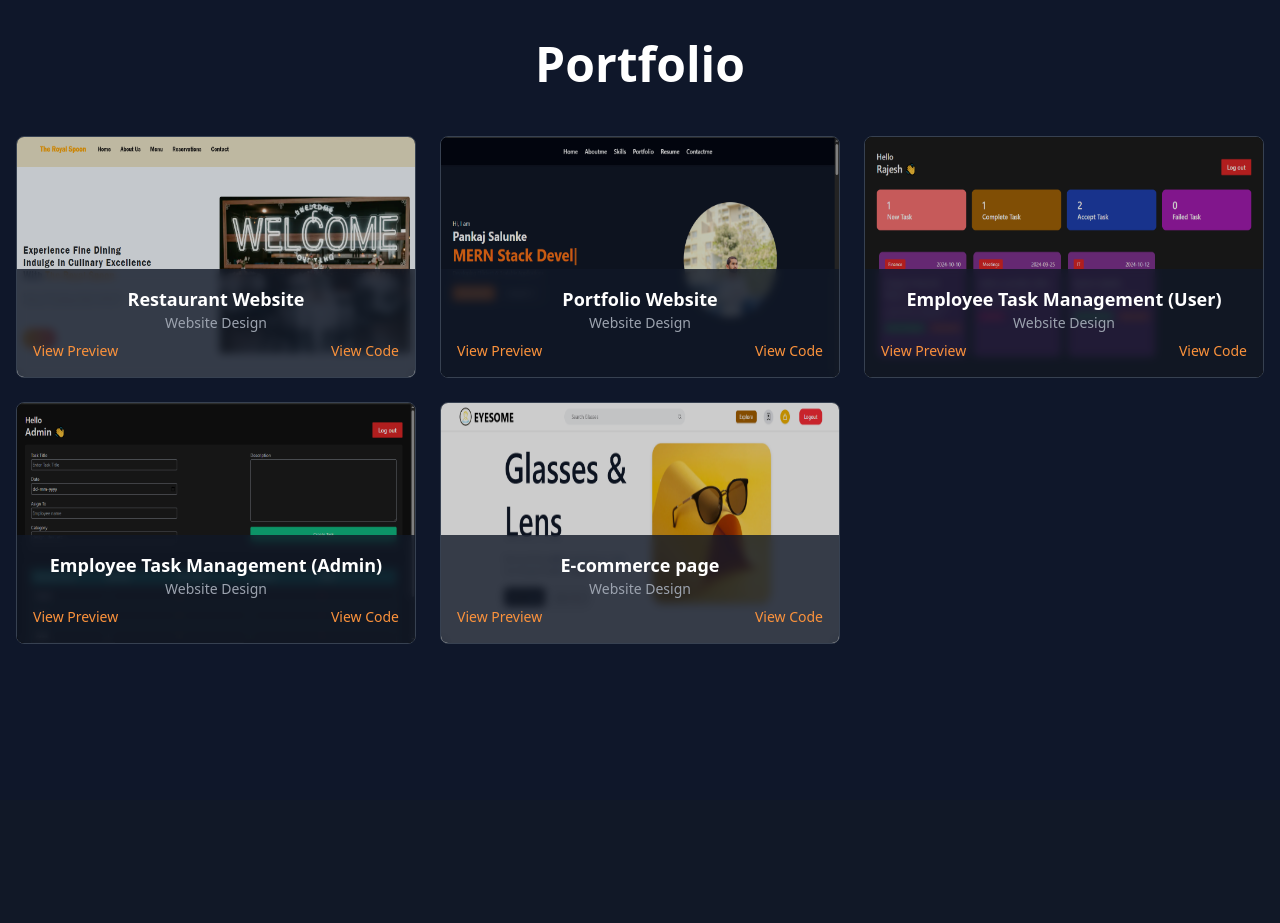
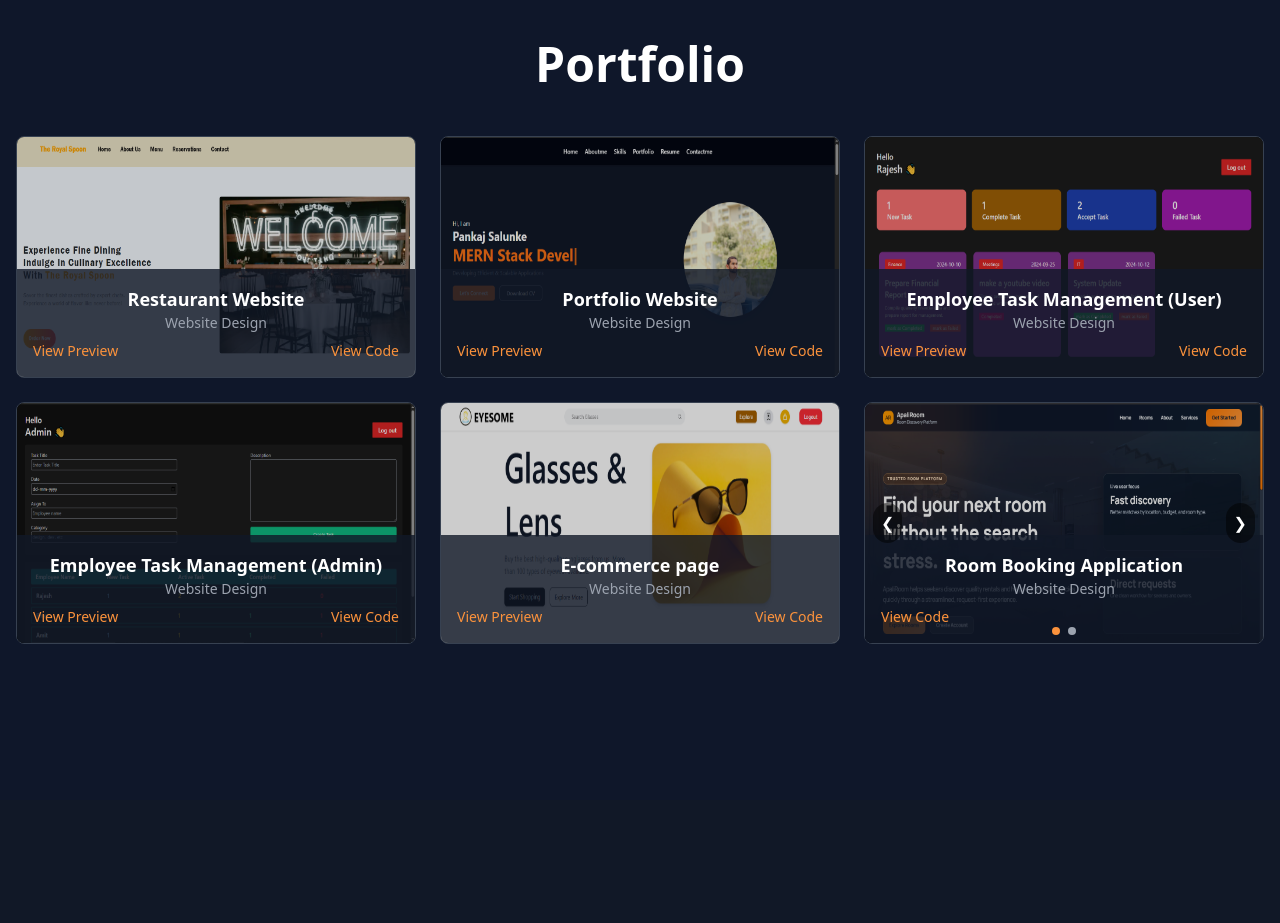
Before and after one commit to pankajsalunke/Portfolio, a React (Vite) app: page / in a window 1280 px wide. Shown: the part 2600-3523 px from the top of the page. Built offline with nearby package versions, Linux system fonts and the light colour scheme.

Commit message:
portfolio section updated

```diff
--- a/src/components/Footer.jsx
+++ b/src/components/Footer.jsx
@@ -12,7 +12,7 @@ const Footer = () => {
       <div className="max-w-6xl mx-auto text-center">
         <div className="flex justify-center space-x-6 text-xl mb-6">
           <a
-            href="https://www.instagram.com/pankajsalunke29/"
+            href="https://www.instagram.com/pankaj_salunke_02/"
             target="_blank"
             rel="noopener noreferrer"
             className="hover:text-orange-400 transition-colors"
--- /dev/null
+++ b/src/components/ImageCarousel.jsx
@@ -0,0 +1,64 @@
+import { useState } from "react";
+
+const ImageCarousel = ({ images, title }) => {
+  const [currentIndex, setCurrentIndex] = useState(0);
+
+  const goToPrevious = () => {
+    setCurrentIndex((prevIndex) =>
+      prevIndex === 0 ? images.length - 1 : prevIndex - 1
+    );
+  };
+
+  const goToNext = () => {
+    setCurrentIndex((prevIndex) =>
+      prevIndex === images.length - 1 ? 0 : prevIndex + 1
+    );
+  };
+
+  if (!images || images.length === 0) return null;
+
+  return (
+    <div className="relative w-full h-60">
+      <img
+        src={images[currentIndex]}
+        alt={`${title} - ${currentIndex + 1}`}
+        className="w-full h-full object-fill opacity-80 hover:opacity-100 transition duration-300"
+      />
+
+      {images.length > 1 && (
+        <>
+          <button
+            onClick={goToPrevious}
+            className="absolute left-2 top-1/2 transform -translate-y-1/2 bg-black bg-opacity-50 hover:bg-opacity-75 text-white p-2 rounded-full transition z-10"
+            aria-label="Previous image"
+          >
+            &#10094;
+          </button>
+
+          <button
+            onClick={goToNext}
+            className="absolute right-2 top-1/2 transform -translate-y-1/2 bg-black bg-opacity-50 hover:bg-opacity-75 text-white p-2 rounded-full transition z-10"
+            aria-label="Next image"
+          >
+            &#10095;
+          </button>
+
+          <div className="absolute bottom-2 left-1/2 transform -translate-x-1/2 flex gap-2 z-10">
+            {images.map((_, index) => (
+              <button
+                key={index}
+                onClick={() => setCurrentIndex(index)}
+                className={`w-2 h-2 rounded-full transition ${
+                  index === currentIndex ? "bg-orange-400" : "bg-gray-400"
+                }`}
+                aria-label={`Go to image ${index + 1}`}
+              />
+            ))}
+          </div>
+        </>
+      )}
+    </div>
+  );
+};
+
+export default ImageCarousel;
--- a/src/pages/Portfolio.jsx
+++ b/src/pages/Portfolio.jsx
@@ -1,9 +1,12 @@
 import {useState} from "react";
+import ImageCarousel from "../components/ImageCarousel";
 import resto from "../assets/Images/Resto.png";
 import portfolio from "../assets/Images/portfolio.png";
 import emp from "../assets/Images/Emp.png";
 import admin from "../assets/Images/Admin.png";
 import E_commerce from "../assets/Images/E-Commerce.png";
+import homePage from "../assets/Images/HOME_PAGE.png";
+import roomPage from "../assets/Images/ROOM_PAGE.png";
 
 const Portfolio = () => {
   const [activeCategory] = useState("Website Design");
@@ -13,7 +16,7 @@ const Portfolio = () => {
       id: 1,
       title: "Restaurant Website",
       category: "Website Design",
-      image: resto,
+      images: [resto],
       link: "https://restroruntweb.onrender.com/",
       code_link: "https://github.com/pankajsalunke/restroruntweb",
     },
@@ -21,15 +24,15 @@ const Portfolio = () => {
       id: 2,
       title: "Portfolio Website",
       category: "Website Design",
-      image: portfolio,
-      link: "https://portfolio-1gxu.onrender.com",
+      images: [portfolio],
+      link: "https://portfolio-1-hh2f.onrender.com/",
       code_link: "https://github.com/pankajsalunke/Portfolio",
     },
     {
       id: 3,
       title: "Employee Task Management (User)",
       category: "Website Design",
-      image: emp,
+      images: [emp],
       link: "https://employee-task-management-pearl.vercel.app/",
       code_link:
         "https://github.com/pankajsalunke/employee_task_management/tree/main/backend",
@@ -38,7 +41,7 @@ const Portfolio = () => {
       id: 4,
       title: "Employee Task Management (Admin)",
       category: "Website Design",
-      image: admin,
+      images: [admin],
       link: "https://employee-task-management-pearl.vercel.app/admin-login",
       code_link:
         "https://github.com/pankajsalunke/employee_task_management/tree/main/frontend",
@@ -47,9 +50,17 @@ const Portfolio = () => {
       id: 5,
       title: "E-commerce page",
       category: "Website Design",
-      image: E_commerce,
+      images: [E_commerce],
       link: "https://e-commerce-l88d.onrender.com/",
       code_link: "https://github.com/pankajsalunke/E-Commerce",
+    },
+    {
+      id: 6,
+      title: "Room Booking Application",
+      category: "Website Design",
+      images: [homePage, roomPage],
+      link: null,
+      code_link: "https://github.com/pankajsalunke/RoomBokinng-Application",
     },
   ];
 
@@ -73,12 +84,11 @@ const Portfolio = () => {
               key={item.id}
               className="relative bg-black rounded-lg overflow-hidden border border-gray-700 hover:border-orange-400 transition"
             >
-              <img
-                src={item.image}
-                alt={item.title}
-                className="w-full h-60 object-center opacity-80 hover:opacity-100 transition duration-300"
+              <ImageCarousel
+                images={item.images}
+                title={item.title}
               />
-              <div className="absolute bottom-0 w-full text-center p-4 bg-gray-900 bg-opacity-80 backdrop-blur-sm">
+              <div className="absolute bottom-0 w-full text-center p-4 bg-gray-900 bg-opacity-80 ">
                 <h3 className="text-lg font-semibold">{item.title}</h3>
                 <p className="text-sm text-gray-400 mb-2">{item.category}</p>
                 <div className="flex flex-col sm:flex-row justify-between gap-4 text-sm text-orange-400">
```
Also changed, not shown: src/assets/Images/HOME_PAGE.png (added), src/assets/Images/ROOM_PAGE.png (added).
